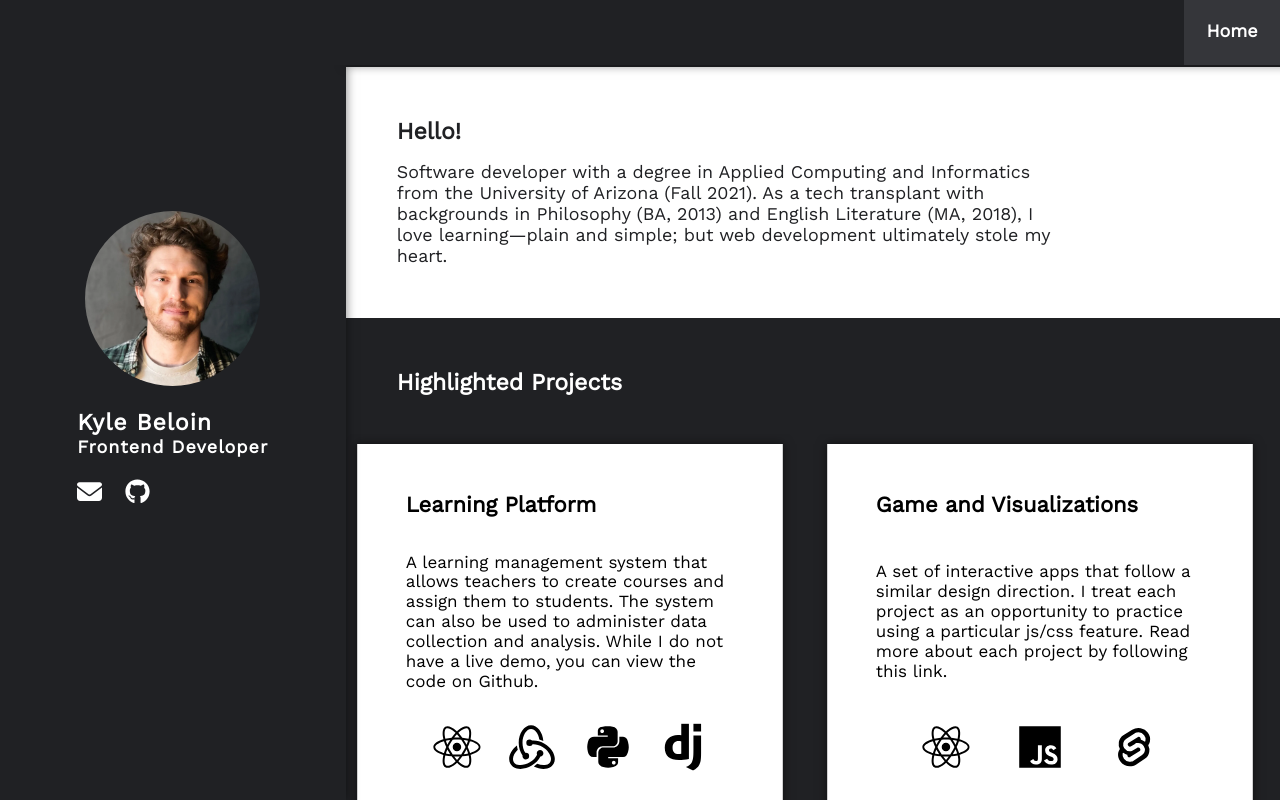
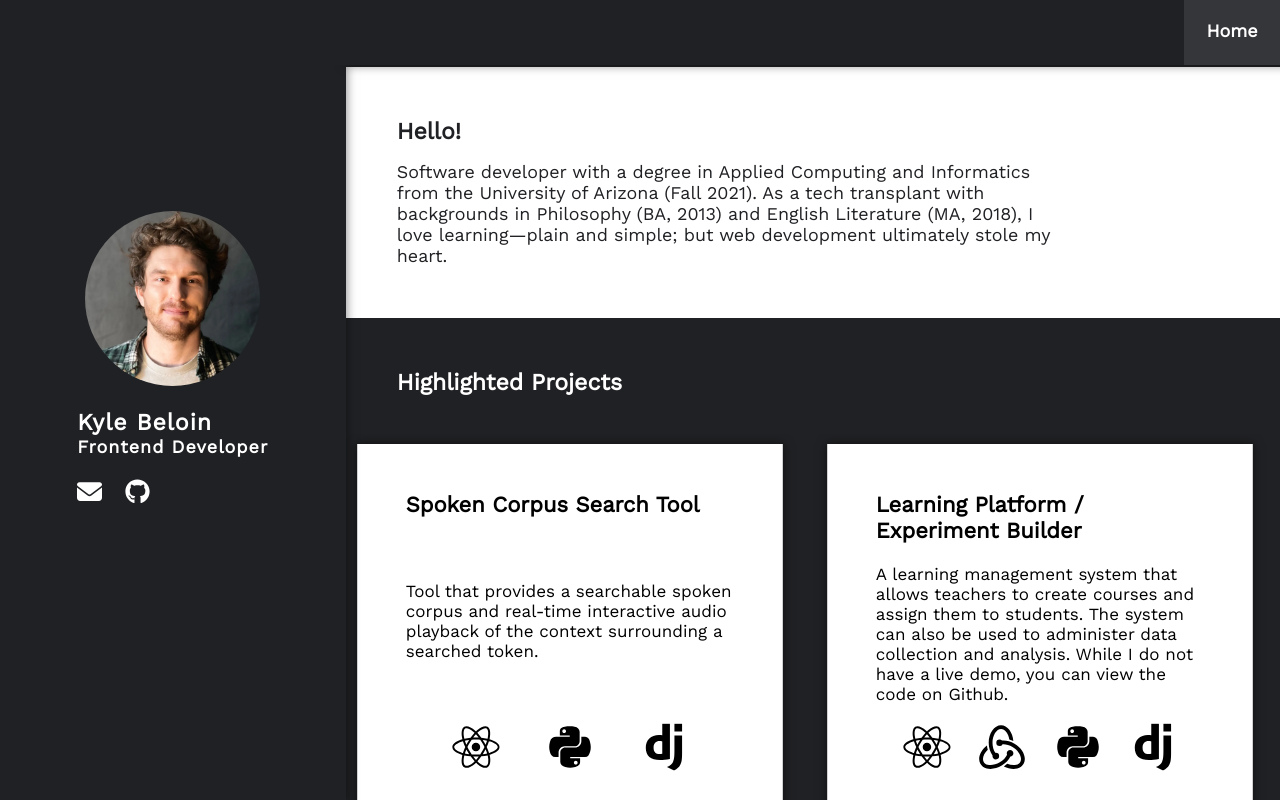
Before and after one commit to kylebeloin/kyle-beloin-personal-site, a React (Create React App) app: page / in a window 1280 px wide. Built offline with nearby package versions, Linux system fonts and the light colour scheme.

Commit message:
Added ddl tool to page.

```diff
--- a/src/data/home.tsx
+++ b/src/data/home.tsx
@@ -16,7 +16,18 @@ export const intro = {
 
 export const projects = [
   {
-    title: "Learning Platform",
+    title: "Spoken Corpus Search Tool",
+    content: (
+      <p>
+        Tool that provides a searchable spoken corpus and real-time interactive
+        audio playback of the context surrounding a searched token.
+      </p>
+    ),
+    link: "https://tesol-ddl.herokuapp.com/",
+    tech: ["react", "python", "django"],
+  },
+  {
+    title: "Learning Platform / Experiment Builder",
     content: (
       <p>
         A learning management system that allows teachers to create courses and
```
